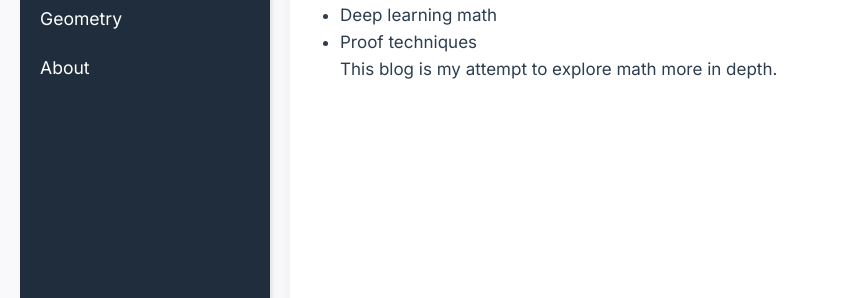
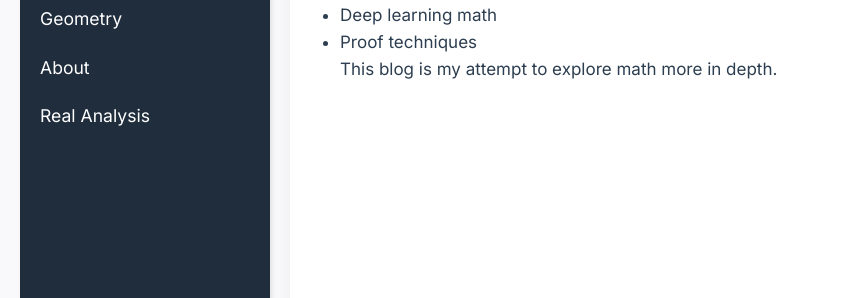
Before and after one commit to GitDisciplined/GitDisciplined.github.io, a Jekyll site: the page built from about.md, in a window 1280 px wide. Shown: the part 245-543 px from the top of the page, without its empty margins (0-858 px from the left). Built offline with Jekyll 4.4.1, drawn with Linux system fonts in a browser that asks for light colours.

Commit message:
Update sidebar.html

```diff
--- a/_includes/sidebar.html
+++ b/_includes/sidebar.html
@@ -7,4 +7,8 @@
     <li><a href="/categories/geometry/">Geometry</a></li>
     <li><a href="/about/">About</a></li>
   </ul>
+  <ul>
+  <li><a href="/2025/05/31/real-analysis.html">Real Analysis</a></li>
+</ul>
+
 </nav>
```
